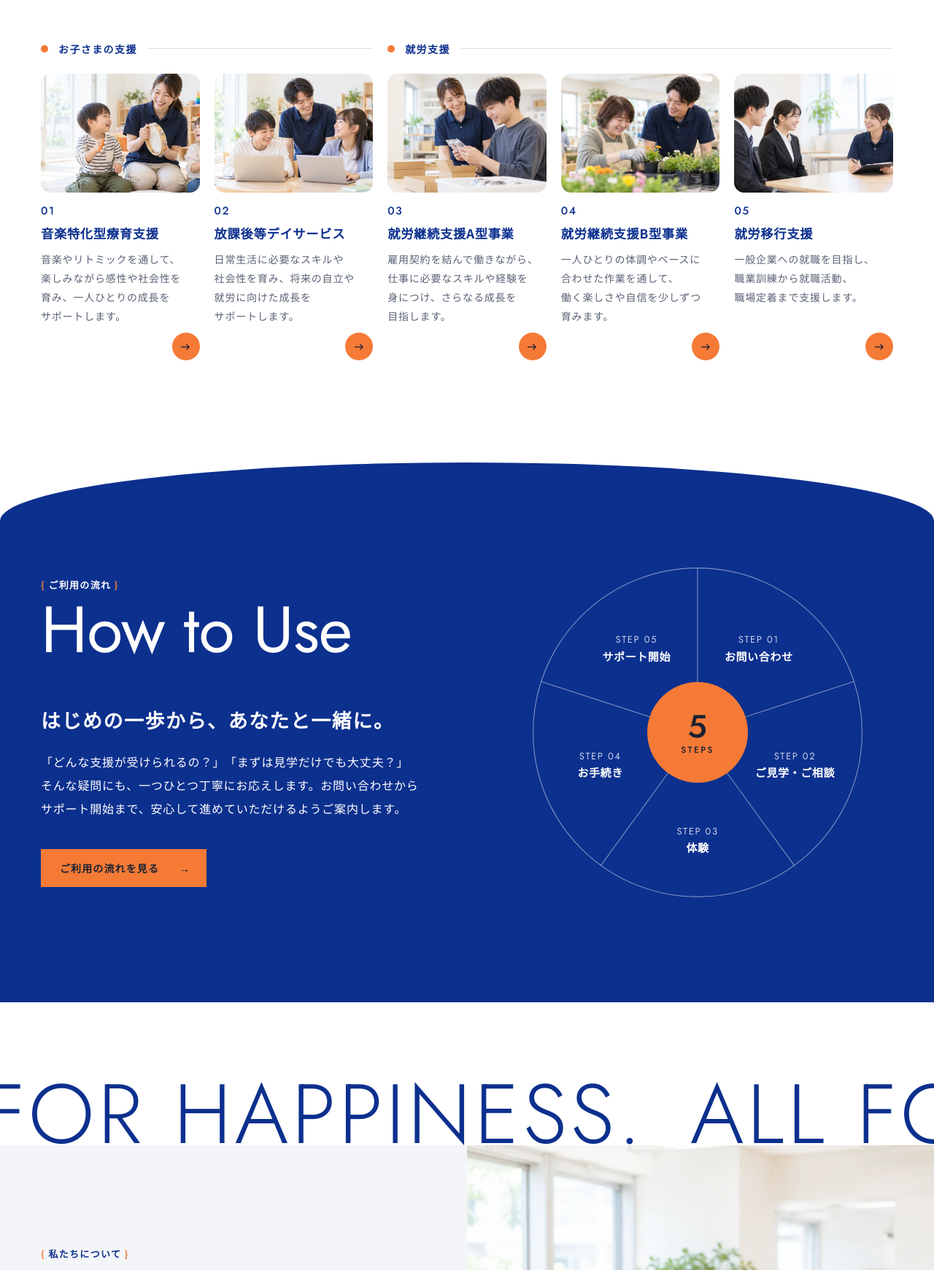
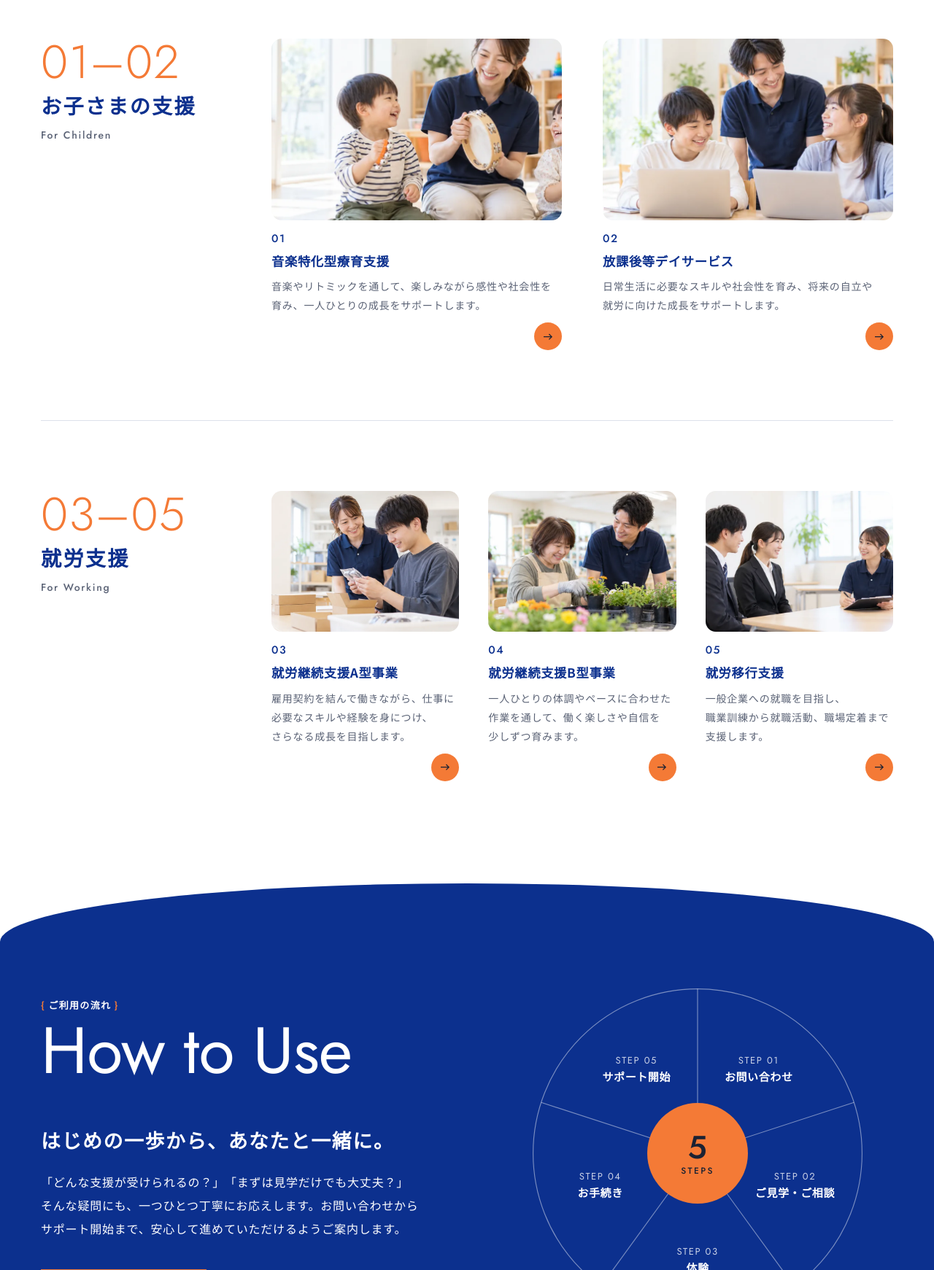
Before and after one commit to hse-inc/inspire-hp, a plain HTML site: page index.html in a window 1280 px wide. Shown: the part 1059-2800 px from the top of the page at 73% size. Drawn offline with Linux system fonts and the light colour scheme.

Commit message:
直し3点（FV の文字を左下・セクションの重なり・サービス一覧を上下2段）

```diff
--- a/index.html
+++ b/index.html
@@ -16,15 +16,15 @@
 <meta name="twitter:card" content="summary_large_image">
 <meta name="twitter:image" content="https://v1.inspire-hp.pages.dev/assets/ogp.jpg">
 <link rel="icon" href="favicon.ico" sizes="any">
-<link rel="icon" type="image/png" sizes="32x32" href="assets/favicon-32.png?v=20261030a">
-<link rel="icon" type="image/png" sizes="16x16" href="assets/favicon-16.png?v=20261030a">
-<link rel="apple-touch-icon" href="assets/apple-touch-icon.png?v=20261030a">
+<link rel="icon" type="image/png" sizes="32x32" href="assets/favicon-32.png?v=20261030b">
+<link rel="icon" type="image/png" sizes="16x16" href="assets/favicon-16.png?v=20261030b">
+<link rel="apple-touch-icon" href="assets/apple-touch-icon.png?v=20261030b">
 <link rel="preconnect" href="https://fonts.googleapis.com">
 <link rel="preconnect" href="https://fonts.gstatic.com" crossorigin>
 <link rel="stylesheet" href="https://fonts.googleapis.com/css2?family=Jost:wght@300;400;500&family=Noto+Sans+JP:wght@400;500;700&display=swap">
-<link rel="stylesheet" href="tokens.css?v=20261030a">
-<link rel="stylesheet" href="base.css?v=20261030a">
-<link rel="stylesheet" href="style.css?v=20261030a">
+<link rel="stylesheet" href="tokens.css?v=20261030b">
+<link rel="stylesheet" href="base.css?v=20261030b">
+<link rel="stylesheet" href="style.css?v=20261030b">
 </head>
 <body>
 
@@ -33,7 +33,7 @@
 </div>
 
 <header class="header">
-  <a class="logo" href="./"><img src="assets/logo.png?v=20261030a" alt="INSPIRE株式会社" width="312" height="42"></a>
+  <a class="logo" href="./"><img src="assets/logo.png?v=20261030b" alt="INSPIRE株式会社" width="312" height="42"></a>
   <nav class="gnav" aria-label="メインメニュー">
     <ul class="gnav__list">
       <li><a href="#service">サービス一覧</a></li>
@@ -60,11 +60,11 @@
 
 <main>
 
-    <section class="fv">
+    <section class="fv stack">
     <div class="fv__slides" aria-hidden="true">
-      <img class="fv__img is-on" src="assets/fv_01.webp?v=20261030a" alt="" width="1600" height="1067">
-      <img class="fv__img" src="assets/fv_02.webp?v=20261030a" alt="" width="1600" height="1067">
-      <img class="fv__img" src="assets/fv_03.webp?v=20261030a" alt="" width="1600" height="1067">
+      <img class="fv__img is-on" src="assets/fv_01.webp?v=20261030b" alt="" width="1600" height="1067">
+      <img class="fv__img" src="assets/fv_02.webp?v=20261030b" alt="" width="1600" height="1067">
+      <img class="fv__img" src="assets/fv_03.webp?v=20261030b" alt="" width="1600" height="1067">
     </div>
     <div class="fv__body wrap">
       <h1 class="fv__catch"><span class="wipe"><span class="nb">一人ひとりの</span><wbr><span class="nb">「できる」を、</span><wbr><span class="nb">未来へ。</span></span></h1>
@@ -73,45 +73,59 @@
     <div class="marquee marquee--fv" aria-hidden="true" data-bleed><p class="marquee__track">ALL FOR HAPPINESS.&ensp;ALL FOR HAPPINESS.&ensp;ALL FOR HAPPINESS.&ensp;ALL FOR HAPPINESS.&ensp;</p></div>
   </section>
 
-    <section class="sec service" id="service">
+    <section class="sec service stack" id="service">
     <div class="wrap">
       <div class="ttl rv">
         <p class="ttl__label">サービス一覧</p>
         <p class="ttl__en" aria-hidden="true">Our Service</p>
       </div>
       <div class="svc">
-        <p class="svc__group svc__group--kids rv"><span>お子さまの<wbr>支援</span></p>
-        <p class="svc__group svc__group--work rv"><span>就労支援</span></p>
+        <div class="svc__block">
+          <div class="svc__head rv">
+            <p class="svc__range" aria-hidden="true">01–02</p>
+            <p class="svc__group">お子さまの<wbr>支援</p>
+            <p class="svc__en" aria-hidden="true">For Children</p>
+          </div>
+          <div class="svc__cards svc__cards--2">
             <a class="card rv" href="#" data-todo="サービス詳細（第三階層）は次の版">
-          <span class="card__img"><img src="assets/svc_01.webp?v=20261030a" alt="" width="800" height="600" loading="lazy"></span>
+              <span class="card__img"><img src="assets/svc_01.webp?v=20261030b" alt="" width="800" height="600" loading="lazy"></span>
               <span class="card__no" aria-hidden="true">01</span>
               <span class="card__name">音楽特化型療育支援</span>
               <span class="card__txt">音楽や<wbr>リトミックを<wbr>通して、<wbr>楽しみながら<wbr>感性や<wbr>社会性を<wbr>育み、<wbr>一人ひとりの<wbr>成長を<wbr>サポートします。</span>
               <span class="card__arw" aria-hidden="true"><svg viewBox="0 0 14 10"><path d="M0 5h12M8 1l4 4-4 4" fill="none" stroke="currentColor" stroke-width="1.4"/></svg></span>
             </a>
             <a class="card rv" href="#" data-todo="サービス詳細（第三階層）は次の版">
-          <span class="card__img"><img src="assets/svc_02.webp?v=20261030a" alt="" width="800" height="600" loading="lazy"></span>
+              <span class="card__img"><img src="assets/svc_02.webp?v=20261030b" alt="" width="800" height="600" loading="lazy"></span>
               <span class="card__no" aria-hidden="true">02</span>
               <span class="card__name">放課後等デイサービス</span>
               <span class="card__txt">日常生活に<wbr>必要なスキルや<wbr>社会性を<wbr>育み、<wbr>将来の<wbr>自立や<wbr>就労に<wbr>向けた<wbr>成長を<wbr>サポートします。</span>
               <span class="card__arw" aria-hidden="true"><svg viewBox="0 0 14 10"><path d="M0 5h12M8 1l4 4-4 4" fill="none" stroke="currentColor" stroke-width="1.4"/></svg></span>
             </a>
+          </div>
+        </div>
+        <div class="svc__block">
+          <div class="svc__head rv">
+            <p class="svc__range" aria-hidden="true">03–05</p>
+            <p class="svc__group">就労支援</p>
+            <p class="svc__en" aria-hidden="true">For Working</p>
+          </div>
+          <div class="svc__cards svc__cards--3">
             <a class="card rv" href="#" data-todo="サービス詳細（第三階層）は次の版">
-          <span class="card__img"><img src="assets/svc_03.webp?v=20261030a" alt="" width="800" height="600" loading="lazy"></span>
+              <span class="card__img"><img src="assets/svc_03.webp?v=20261030b" alt="" width="800" height="600" loading="lazy"></span>
               <span class="card__no" aria-hidden="true">03</span>
               <span class="card__name">就労継続支援A型事業</span>
               <span class="card__txt">雇用契約を<wbr>結んで<wbr>働きながら、<wbr>仕事に<wbr>必要なスキルや<wbr>経験を<wbr>身につけ、<wbr>さらなる<wbr>成長を<wbr>目指します。</span>
               <span class="card__arw" aria-hidden="true"><svg viewBox="0 0 14 10"><path d="M0 5h12M8 1l4 4-4 4" fill="none" stroke="currentColor" stroke-width="1.4"/></svg></span>
             </a>
             <a class="card rv" href="#" data-todo="サービス詳細（第三階層）は次の版">
-          <span class="card__img"><img src="assets/svc_04.webp?v=20261030a" alt="" width="800" height="600" loading="lazy"></span>
+              <span class="card__img"><img src="assets/svc_04.webp?v=20261030b" alt="" width="800" height="600" loading="lazy"></span>
               <span class="card__no" aria-hidden="true">04</span>
               <span class="card__name">就労継続支援B型事業</span>
               <span class="card__txt">一人ひとりの<wbr>体調や<wbr>ペースに<wbr>合わせた<wbr>作業を<wbr>通して、<wbr>働く楽しさや<wbr>自信を<wbr>少しずつ<wbr>育みます。</span>
               <span class="card__arw" aria-hidden="true"><svg viewBox="0 0 14 10"><path d="M0 5h12M8 1l4 4-4 4" fill="none" stroke="currentColor" stroke-width="1.4"/></svg></span>
             </a>
             <a class="card rv" href="#" data-todo="サービス詳細（第三階層）は次の版">
-          <span class="card__img"><img src="assets/svc_05.webp?v=20261030a" alt="" width="800" height="600" loading="lazy"></span>
+              <span class="card__img"><img src="assets/svc_05.webp?v=20261030b" alt="" width="800" height="600" loading="lazy"></span>
               <span class="card__no" aria-hidden="true">05</span>
               <span class="card__name">就労移行支援</span>
               <span class="card__txt">一般企業への<wbr>就職を<wbr>目指し、<wbr>職業訓練から<wbr>就職活動、<wbr>職場定着まで<wbr>支援します。</span>
@@ -119,9 +133,11 @@
             </a>
           </div>
         </div>
+      </div>
+    </div>
   </section>
 
-    <section class="sec flow" id="flow">
+    <section class="sec flow stack" id="flow">
     <div class="wrap flow__in">
       <div class="flow__txt">
         <div class="ttl ttl--w rv">
@@ -146,9 +162,9 @@
     </div>
   </section>
 
-  <div class="marquee marquee--sub" aria-hidden="true" data-bleed><p class="marquee__track">ALL FOR HAPPINESS.&ensp;ALL FOR HAPPINESS.&ensp;ALL FOR HAPPINESS.&ensp;ALL FOR HAPPINESS.&ensp;</p></div>
+  <div class="marquee marquee--sub stack" aria-hidden="true" data-bleed><p class="marquee__track">ALL FOR HAPPINESS.&ensp;ALL FOR HAPPINESS.&ensp;ALL FOR HAPPINESS.&ensp;ALL FOR HAPPINESS.&ensp;</p></div>
 
-    <section class="split" id="about">
+    <section class="split stack" id="about">
     <div class="split__txt">
       <div class="ttl rv">
         <p class="ttl__label">私たちについて</p>
@@ -160,11 +176,11 @@
       </div>
       <a class="btn btn--accent rv" href="#" data-todo="私たちについてのページは次の版"><span>私たちについて</span><span class="btn__arw" aria-hidden="true">→</span></a>
     </div>
-    <div class="split__img"><img class="zoom" src="assets/about.webp?v=20261030a" alt="" width="1200" height="1200" loading="lazy"></div>
+    <div class="split__img"><img class="zoom" src="assets/about.webp?v=20261030b" alt="" width="1200" height="1200" loading="lazy"></div>
   </section>
 
-    <section class="photo-sec" id="recruit">
-    <img class="photo-sec__img zoom" src="assets/recruit.webp?v=20261030a" alt="" width="1600" height="1067" loading="lazy">
+    <section class="photo-sec stack" id="recruit">
+    <img class="photo-sec__img zoom" src="assets/recruit.webp?v=20261030b" alt="" width="1600" height="1067" loading="lazy">
     <div class="wrap photo-sec__in">
       <div class="ttl ttl--w rv">
         <p class="ttl__label">採用情報</p>
@@ -178,7 +194,7 @@
     </div>
   </section>
 
-    <section class="sec contact" id="contact">
+    <section class="sec contact stack" id="contact">
     <div class="wrap">
       <div class="contact__head">
         <div class="ttl rv">
@@ -193,13 +209,13 @@
       <div class="cta">
         <a class="cta__box cta__box--pale rv" href="#" data-todo="お問い合わせページ（見学・利用相談）は次の版">
           <span class="cta__en" aria-hidden="true">Visit &amp; Consultation</span>
-          <span class="cta__img"><img src="assets/cta_visit.webp?v=20261030a" alt="" width="600" height="400" loading="lazy"></span>
+          <span class="cta__img"><img src="assets/cta_visit.webp?v=20261030b" alt="" width="600" height="400" loading="lazy"></span>
           <span class="cta__name">見学・利用相談はこちら</span>
           <span class="cta__arw" aria-hidden="true"><svg viewBox="0 0 14 10"><path d="M0 5h12M8 1l4 4-4 4" fill="none" stroke="currentColor" stroke-width="1.4"/></svg></span>
         </a>
         <a class="cta__box cta__box--accent rv" href="#" data-todo="お問い合わせページは次の版">
           <span class="cta__en" aria-hidden="true">Get in Touch</span>
-          <span class="cta__img"><img src="assets/cta_contact.webp?v=20261030a" alt="" width="600" height="400" loading="lazy"></span>
+          <span class="cta__img"><img src="assets/cta_contact.webp?v=20261030b" alt="" width="600" height="400" loading="lazy"></span>
           <span class="cta__name">お問い合わせ</span>
           <span class="cta__arw" aria-hidden="true"><svg viewBox="0 0 14 10"><path d="M0 5h12M8 1l4 4-4 4" fill="none" stroke="currentColor" stroke-width="1.4"/></svg></span>
         </a>
@@ -233,6 +249,6 @@
   </div>
 </footer>
 
-<script src="site.js?v=20261030a"></script>
+<script src="site.js?v=20261030b"></script>
 </body>
 </html>
--- a/site.js
+++ b/site.js
@@ -18,6 +18,18 @@
       slides[cur].classList.add('is-on');
     }, 6000);
   }
+
+  const stacks = [...document.querySelectorAll('.stack')];
+  const setStick = () => {
+    const hh = document.querySelector('.header').offsetHeight;
+    stacks.forEach((el, i) => {
+      el.style.setProperty('--stick', `${Math.min(hh, window.innerHeight - el.offsetHeight)}px`);
+      el.style.zIndex = String(i + 1);
+    });
+  };
+  setStick();
+  window.addEventListener('resize', setStick);
+  if ('ResizeObserver' in window) { const ro = new ResizeObserver(setStick); stacks.forEach((el) => ro.observe(el)); }
 
   const btn = document.querySelector('.menu-btn');
   const drawer = document.querySelector('.drawer');
--- a/style.css
+++ b/style.css
@@ -1,3 +1,8 @@
+.stack { position: sticky; top: var(--stick, 0px); background: var(--c-base); }
+.fv.stack { background: var(--c-sub); }
+.flow.stack { background: var(--c-sub); }
+.footer { position: relative; z-index: 20; background: var(--c-base); }
+
 .intro {
   position: fixed;
   inset: 0;
@@ -14,7 +19,7 @@
   line-height: 1;
   letter-spacing: -0.02em;
   color: var(--c-intro);
-  background: url("assets/fv_01.webp?v=20261030a") center / cover no-repeat;
+  background: url("assets/fv_01.webp?v=20261030b") center / cover no-repeat;
   -webkit-background-clip: text;
   background-clip: text;
   animation: intro-in 0.5s var(--ease) both;
@@ -25,7 +30,6 @@ html.is-ready .intro { opacity: 0; visibility: hidden; }
 @keyframes intro-in { from { opacity: 0; transform: translateY(16px); } to { opacity: 1; transform: none; } }
 
 .fv {
-  position: relative;
   height: calc(100svh - var(--header-h));
   min-height: 560px;
   margin-top: var(--header-h);
@@ -55,6 +59,9 @@ html.is-ready .intro { opacity: 0; visibility: hidden; }
   gap: var(--sp-b);
   height: 100%;
   padding-bottom: calc(var(--fs-marquee) * 0.6);
+}
+@media (min-width: 960px) {
+  .fv__body { align-content: end; padding-bottom: calc(var(--fs-marquee) * 1.15); }
 }
 .fv__catch { font-size: var(--fs-catch); font-weight: 700; line-height: var(--lh-catch); letter-spacing: 0.06em; }
 .fv__lead { display: grid; gap: 4px; max-width: 36em; font-size: var(--fs-body); line-height: 2; }
@@ -98,23 +105,14 @@ html.is-ready .fv .wipe::after { animation: wipe-bar 0.9s var(--ease-wipe) var(-
 .marquee--fv .marquee__track { font-size: 1em; }
 .marquee--sub { height: calc(var(--fs-marquee) * 0.86); margin-top: var(--sp-s); color: var(--c-sub); }
 
-.svc { display: grid; gap: var(--sp-b) var(--sp-p); }
-.svc__group {
-  display: flex;
-  align-items: center;
-  gap: 14px;
-  font-size: var(--fs-ui);
-  font-weight: 700;
-  letter-spacing: 0.1em;
-  color: var(--c-sub);
-}
-.svc__group::before { content: ""; width: 10px; aspect-ratio: 1; border-radius: 50%; background: var(--c-accent); flex-shrink: 0; }
-.svc__group::after { content: ""; flex: 1; height: 1px; background: var(--c-line); }
-.svc__group--kids { order: 0; }
-.svc__group--work { order: 2; margin-top: var(--sp-p); }
-.svc .card { order: 3; }
-.svc .card:nth-of-type(-n+2) { order: 1; }
-
+.svc { display: grid; gap: var(--sp-s); }
+.svc__block { display: grid; gap: var(--sp-b); }
+.svc__block + .svc__block { padding-top: var(--sp-s); border-top: 1px solid var(--c-line); }
+.svc__head { display: grid; gap: 6px; align-content: start; }
+.svc__range { font-family: var(--ff-en); font-size: clamp(40px, 5vw, 72px); font-weight: 300; line-height: 1; letter-spacing: 0.02em; color: var(--c-accent); }
+.svc__group { font-size: clamp(22px, 2.2vw, 30px); font-weight: 700; line-height: 1.5; letter-spacing: 0.08em; color: var(--c-sub); }
+.svc__en { font-family: var(--ff-en); font-size: var(--fs-ui); letter-spacing: 0.12em; color: var(--c-ink-soft); }
+.svc__cards { display: grid; gap: var(--sp-b) var(--sp-g); }
 .card {
   position: relative;
   display: grid;
@@ -153,14 +151,14 @@ html.is-ready .fv .wipe::after { animation: wipe-bar 0.9s var(--ease-wipe) var(-
   .fv__body { align-content: start; padding-top: var(--sp-g); }
 }
 @media (min-width: 600px) and (max-width: 959px) {
-  .svc { grid-template-columns: repeat(2, 1fr); }
-  .svc__group { grid-column: 1 / -1; }
+  .svc__cards { grid-template-columns: repeat(2, 1fr); }
 }
 @media (min-width: 960px) {
-  .svc { grid-template-columns: repeat(5, 1fr); row-gap: var(--sp-p); }
-  .svc__group--kids { grid-column: 1 / 3; grid-row: 1; }
-  .svc__group--work { grid-column: 3 / 6; grid-row: 1; margin-top: 0; }
-  .svc .card { grid-row: 2; }
+  .svc__block { grid-template-columns: 260px 1fr; gap: var(--sp-g); }
+  .svc__head { position: sticky; top: calc(var(--header-h) + var(--sp-b)); align-self: start; }
+  .svc__cards--2 { grid-template-columns: repeat(2, 1fr); }
+  .svc__cards--3 { grid-template-columns: repeat(3, 1fr); gap: var(--sp-b); }
+  .svc__cards--2 .card__img img { aspect-ratio: 16 / 10; }
 }
 
 .flow {
@@ -234,7 +232,7 @@ html.is-ready .fv .wipe::after { animation: wipe-bar 0.9s var(--ease-wipe) var(-
   .split__img img { aspect-ratio: auto; }
 }
 
-.photo-sec { position: relative; overflow: hidden; color: var(--c-on-dark); }
+.photo-sec { overflow: hidden; color: var(--c-on-dark); }
 .photo-sec__img { position: absolute; inset: 0; width: 100%; height: 100%; object-fit: cover; object-position: center 30%; }
 .photo-sec::after { content: ""; position: absolute; inset: 0; background: var(--c-shade-deep); }
 .photo-sec__in { position: relative; z-index: 1; display: grid; justify-items: start; padding-block: var(--sec-y); }
```
Lines whose indentation alone changed are shown as unchanged.
